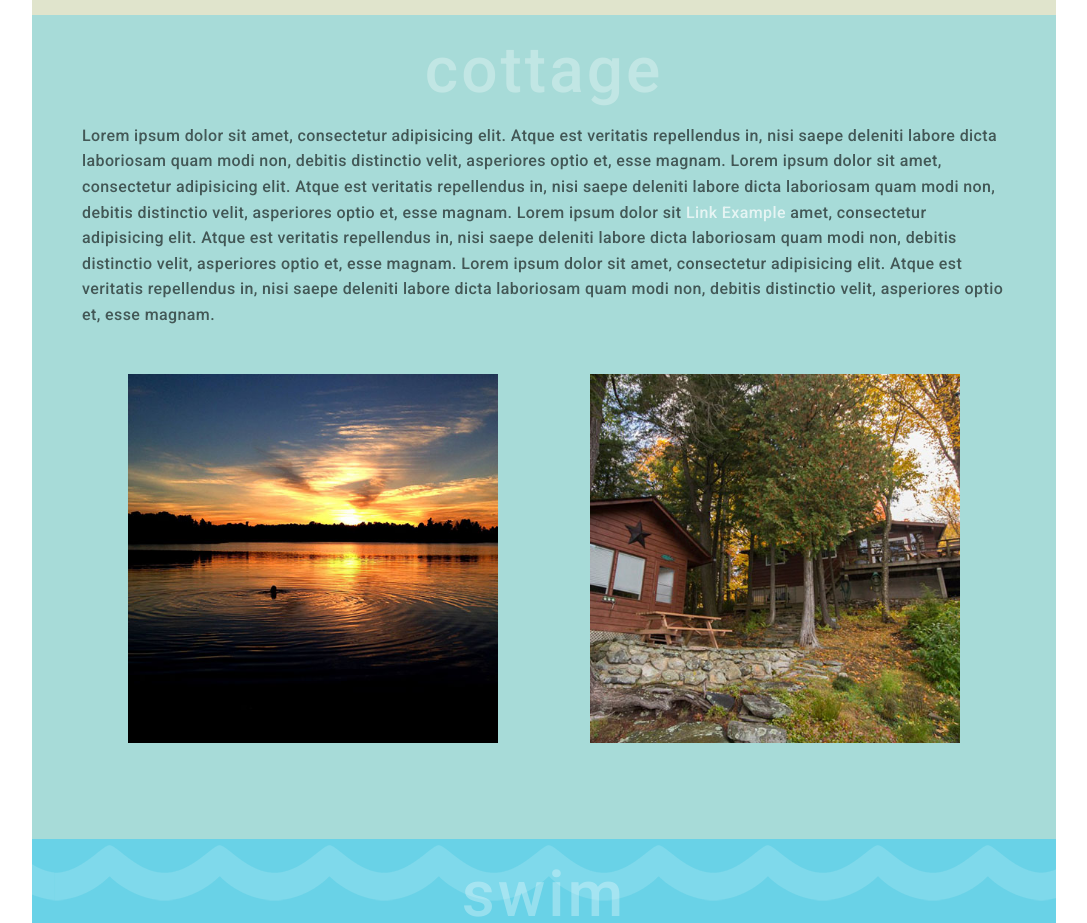
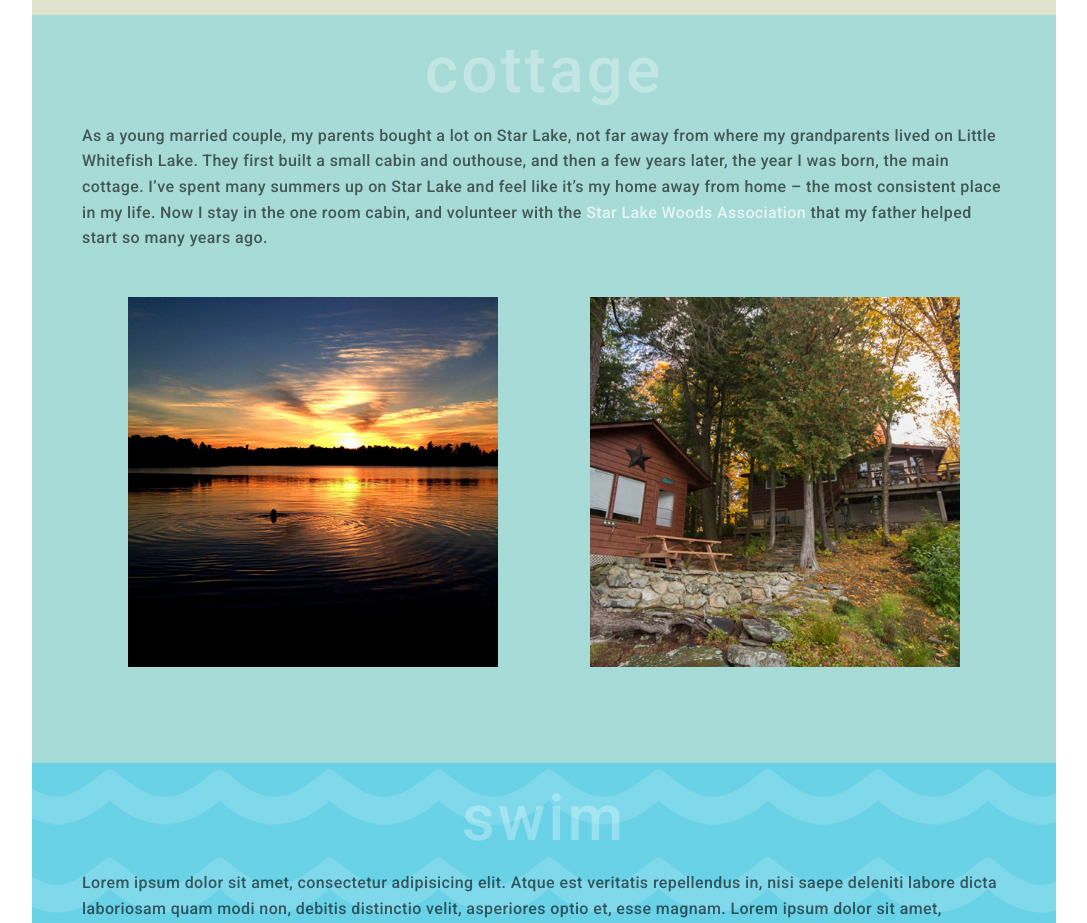
Before and after one commit to saraslater/SaraSlater, a plain HTML site: page index.html in a window 1280 px wide. Shown: the part 2300-3223 px from the top of the page, without its empty margins (96-1183 px from the left). Drawn offline with Linux system fonts and the light colour scheme.

Commit message:
cottage text

```diff
--- a/index.html
+++ b/index.html
@@ -101,7 +101,7 @@
 
 	<section id="section5" class="clearfix">
 		<h2>cottage</h2>
-		<p>Lorem ipsum dolor sit amet, consectetur adipisicing elit. Atque est veritatis repellendus in, nisi saepe deleniti labore dicta laboriosam quam modi non, debitis distinctio velit, asperiores optio et, esse magnam. Lorem ipsum dolor sit amet, consectetur adipisicing elit. Atque est veritatis repellendus in, nisi saepe deleniti labore dicta laboriosam quam modi non, debitis distinctio velit, asperiores optio et, esse magnam. Lorem ipsum dolor sit <a href="http://www.google.ca/">Link Example</a> amet, consectetur adipisicing elit. Atque est veritatis repellendus in, nisi saepe deleniti labore dicta laboriosam quam modi non, debitis distinctio velit, asperiores optio et, esse magnam. Lorem ipsum dolor sit amet, consectetur adipisicing elit. Atque est veritatis repellendus in, nisi saepe deleniti labore dicta laboriosam quam modi non, debitis distinctio velit, asperiores optio et, esse magnam.</p>
+		<p>As a young married couple, my parents bought a lot on Star Lake, not far away from where my grandparents lived on Little Whitefish Lake. They first built a small cabin and outhouse, and then a few years later, the year I was born, the main cottage. I’ve spent many summers up on Star Lake and feel like it’s my home away from home – the most consistent place in my life. Now I stay in the one room cabin, and volunteer with the <a href="http://starlakecottagers.com/" alt="Star Lake Woods Association website" target="blank">Star Lake Woods Association</a> that my father helped start so many years ago.</p>
 
 		<div class="cottage">
 			<img src="images/cottage-lake.jpg" alt="cottage lake">
```
